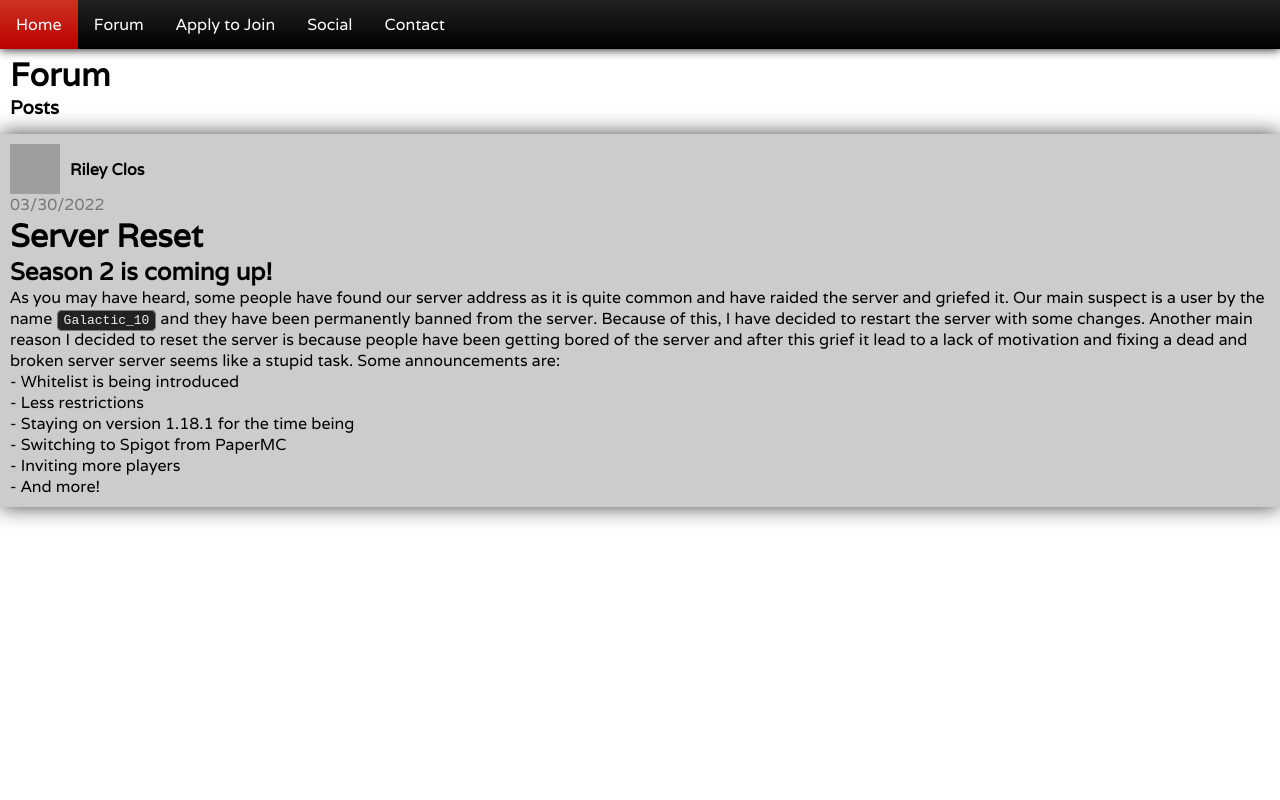
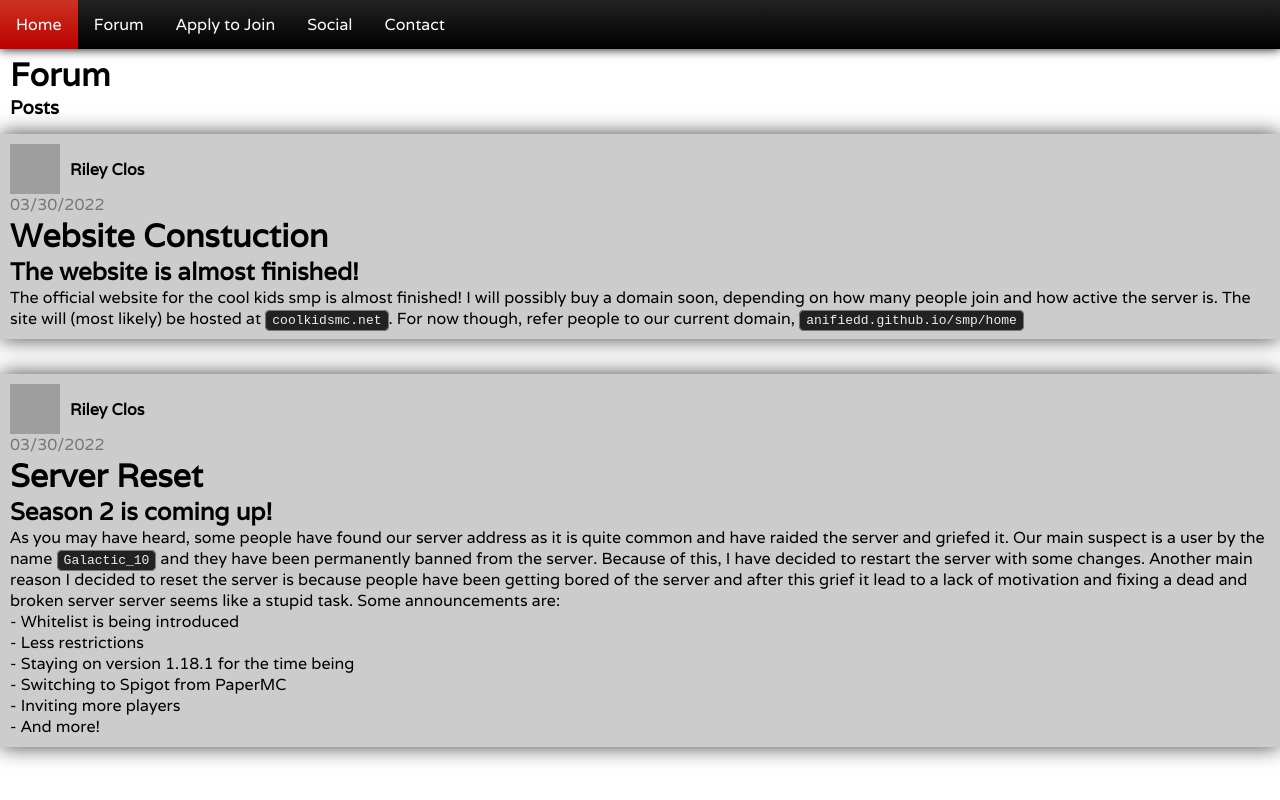
Before and after one commit to Anifiedd/smp, a plain HTML site: page forum/index.html in a window 1280 px wide. Drawn offline with Linux system fonts and the light colour scheme; grey boxes are pictures that could not be loaded.

Commit message:
Update index.html

```diff
--- a/forum/index.html
+++ b/forum/index.html
@@ -109,6 +109,13 @@
     </nav>
     <h1 style=margin-left:10px;>Forum</h1>
     <h3 style=margin-left:10px;>Posts</h3>
+      <div class=post>
+      <div class=profile><img src=https://yt3.ggpht.com/yti/APfAmoHxo05mVfaKxGg3j1EI6DgVe9olMTsmKwuyrrsT_Q=s88-c-k-c0x00ffffff-no-rj-mo></img><b>Riley Clos</b></div>
+      <p class=date>03/30/2022</p>
+      <h1>Website Constuction</h1>
+      <h2>The website is almost finished!</h2>
+      <p>The official website for the cool kids smp is almost finished! I will possibly buy a domain soon, depending on how many people join and how active the server is. The site will (most likely) be hosted at <span class=code><a href=https://domains.google.com/registrar/search?searchTerm=coolkidsmc&hl=en&_ga=2.108328262.559530408.1648728206-291562790.1630865413>coolkidsmc.net</a></span>. For now though, refer people to our current domain, <span class=code><a href=https://anifiedd.github.io/smp/home>anifiedd.github.io/smp/home</a></span. Thank you!</p>
+    </div>
     <div class=post>
       <div class=profile><img src=https://yt3.ggpht.com/yti/APfAmoHxo05mVfaKxGg3j1EI6DgVe9olMTsmKwuyrrsT_Q=s88-c-k-c0x00ffffff-no-rj-mo></img><b>Riley Clos</b></div>
       <p class=date>03/30/2022</p>
```
